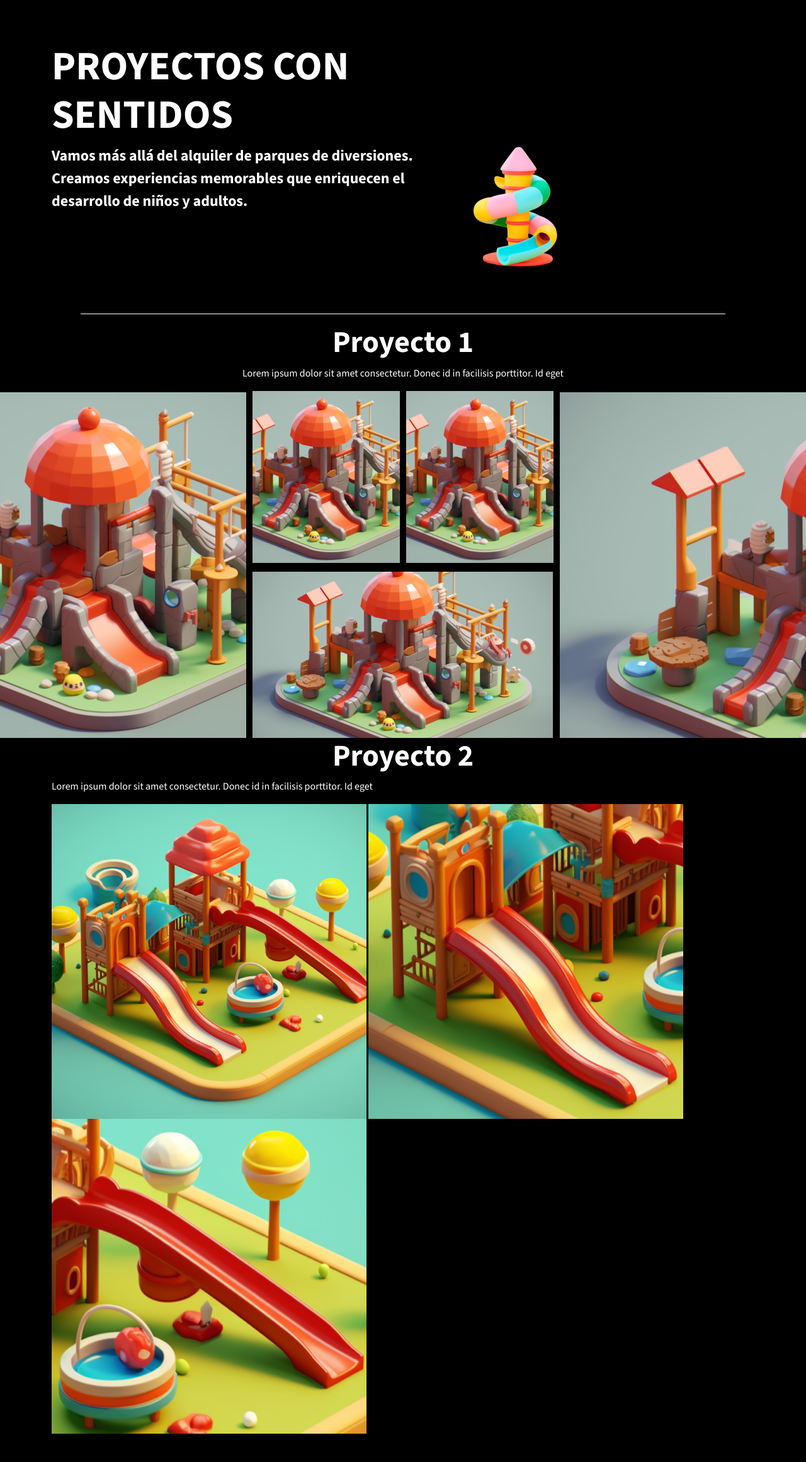
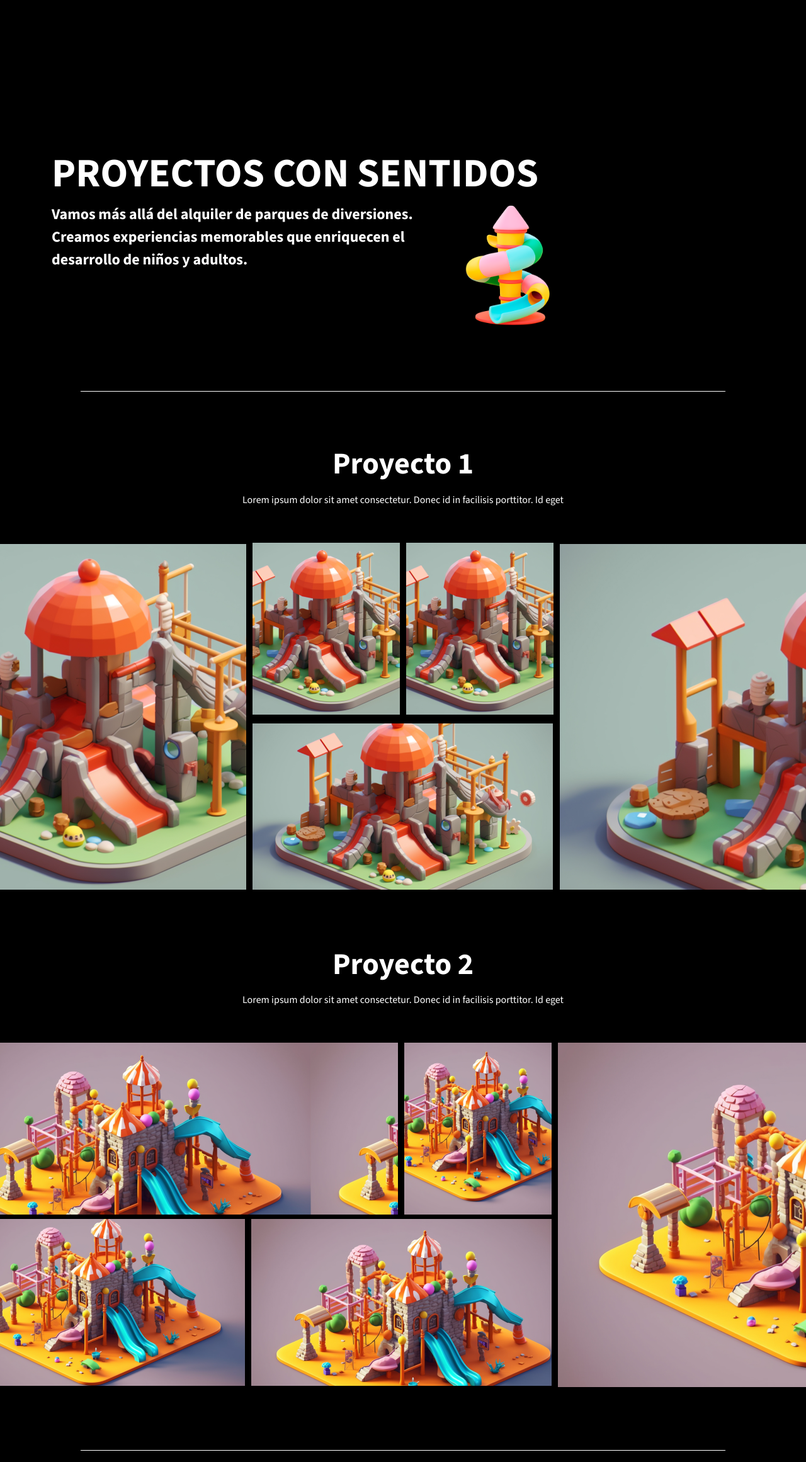
Before and after one commit to Ximenaux/mapala, a plain HTML site: page pages/projects.html in a window 1280 px wide. Shown: the part 119-2441 px from the top of the page at 63% size. Drawn offline with nearby package versions, Linux system fonts and the light colour scheme.

Commit message:
cambio icono navbar

```diff
--- a/css/style.css
+++ b/css/style.css
@@ -1,5 +1,4 @@
 * {
-    background-color: black;
     margin: 0;
     padding: 0;
     text-decoration: none;
@@ -16,9 +15,13 @@ body {
 
 hr {
     width: 80%;
-    margin-top: 70px;
+    margin-top: 100px;
     margin-left: 10%;
     opacity: 100%;
+}
+
+a{
+    background-color: black;
 }
 
 /*Header*/
@@ -34,7 +37,7 @@ header {
 }
 
 header nav {
-    background-color: none;
+    background-color: black;
 }
 
 header nav ul {
@@ -55,15 +58,27 @@ a {
 }
 
 /*BARRA DE NAVEGACION bootstrap*/
+.header{
+    background-color: black;
+}
+
+.bg-body-tertiary{
+    --bs-bg-opacity: none;
+}
+
 .navbar {
     background-color: black;
-    padding: 0;
-    justify-content: space-between;
-    width: auto;
+    width: 100%;
+    padding: 0px;
+}
+
+.container{
+    background-color: black;
 }
 
 #navbarNav {
     justify-content: flex-end;
+    background-color: #010101;
 }
 
 .navbar-brand {
@@ -90,7 +105,7 @@ a {
 
 /*Inicio Portada*/
 #portada {
-    height: 82vh;
+    height: 100vh;
     display: flex;
     flex-direction: column;
     justify-content: center;
@@ -98,7 +113,7 @@ a {
 }
 
 .tituloPrincipalHome {
-    max-width: 50rem;
+    max-width: 40rem;
     display: flex;
     text-align: center;
     line-height: 70px;
@@ -115,6 +130,10 @@ a {
     font-size: 64px;
     font-weight: 700;
     font-style: normal
+}
+
+h2 {
+    padding: 50px 0px 26px 0px;
 }
 
 .parrafoMain {
@@ -217,7 +236,7 @@ main {
     grid-area: imagenesproyectos;
 }
 
-.proyectosRecientes {
+.imgsProyectosRecientes {
     display: grid;
     grid-template-areas:
         "proyectostitulo proyectostitulo proyectostitulo"
@@ -240,7 +259,7 @@ main {
     display: flex;
     flex-direction: column;
     align-items: center;
-    margin-top: 125px;
+    margin-top: 55px;
 }
 
 .logosCentrosComerciales {
@@ -260,48 +279,63 @@ main {
 .iconoProyectos {
     width: 142px;
     height: 199px;
+    display: flex;
+    flex-direction: row;
+    justify-content: end;
 }
 
-.proyecto1{
+.tituloPrincipal {
+    padding-top: 170px;
+}
+
+.tituloProyecto1 {
+    padding: 70px 0px 5px 0px;
+}
+
+.tituloProyecto2 {
+    padding: 90px 0px 5px 0px;
+}
+
+.proyecto1 {
     align-items: end;
 }
 
-.descripcionProyecto1{
+.descripcionProyectos {
     display: flex;
     justify-content: center;
+    padding: 3px 0px 40px 0px;
+    ;
 }
 
-.parque1_1{
+/*Galeria Proyecto 1*/
+.parque1_1 {
     grid-area: parque1_1;
 }
 
-.parque1_2{
+.parque1_2 {
     grid-area: parque1_2;
 }
 
-.parque1_3{
+.parque1_3 {
     grid-area: parque1_3;
 }
 
-.parque1_4{
+.parque1_4 {
     grid-area: parque1_4;
 }
 
-.parque1_5{
+.parque1_5 {
     grid-area: parque1_5;
 }
 
-.proyecto1{
+.proyecto1 {
     display: grid;
     grid-template-areas:
         "parque1_1 parque1_2 parque1_3 parque1_5"
         "parque1_1 parque1_4 parque1_4 parque1_5";
 
-   /*Puedo reemplazar cualquier unidad de medida por auto y funcionaria como un fr"*/
     grid-template-columns: 1fr 1fr 1fr 1fr;
     grid-template-rows: 1fr 1fr;
-
-   /*puedo usar gap como shortcut para agregar separaciones tanto verticales como horizontales*/
     row-gap: 5px;
     column-gap: 10px;
     margin: 0;
@@ -309,22 +343,41 @@ main {
 
 }
 
+/*Galeria Proyecto 2*/
+.parque2_1 {
+    grid-area: parque2_1;
+}
 
+.parque2_2 {
+    grid-area: parque2_2;
+}
 
+.parque2_3 {
+    grid-area: parque2_3;
+}
 
+.parque2_4 {
+    grid-area: parque2_4;
+}
 
+.parque2_5 {
+    grid-area: parque2_5;
+}
 
+.proyecto2 {
+    display: grid;
+    grid-template-areas:
+        "parque2_2 parque2_2 parque2_5 parque2_3"
+        "parque2_1 parque2_4 parque2_4 parque2_3";
 
+    grid-template-columns: auto;
+    grid-template-rows: auto;
+    row-gap: 5px;
+    column-gap: 10px;
+    margin: 0;
+    justify-content: center;
 
-
-
-
-
-
-
-
-
-
+}
 
 /*Nosotros*/
 .seccionNosotros {
--- a/pages/projects.html
+++ b/pages/projects.html
@@ -62,18 +62,14 @@
     <!-- Encabezado -->
     <main class="container">
         <section class="row">
-            <div class="col-7">
+            <div class="col-9">
                 <h1 class="tituloPrincipal">PROYECTOS CON SENTIDOS</h1>
             </div>
             <div class="col-7">
-                <p class="parrafosPrincipales">Vamos más allá del alquiler de parques de diversiones. Creamos
-                    experiencias
-                    memorables que enriquecen el
-                    desarrollo de niños y adultos.</p>
+                <p class="parrafosPrincipales">Vamos más allá del alquiler de parques de diversiones. Creamos experiencias memorables que enriquecen el desarrollo de niños y adultos.</p>
             </div>
-            <div class="col-2">
-                <img class="iconoProyectos" src="../img/icono_tobogan_pagina_proyectos.png" alt="Imagen 3d de tobogán"
-                    width="100px">
+            <div class="col">
+                <img class="iconoProyectos" src="../img/icono_tobogan_pagina_proyectos.png" alt="Imagen 3d de tobogán">
             </div>
 
         </section>
@@ -84,7 +80,7 @@
     <!-- Main: contenido principal -->
     <section class="container">
         <h2 class="tituloProyecto1">Proyecto 1</h2>
-        <p class="descripcionProyecto1">Lorem ipsum dolor sit amet consectetur. Donec id in facilisis porttitor. Id eget
+        <p class="descripcionProyectos">Lorem ipsum dolor sit amet consectetur. Donec id in facilisis porttitor. Id eget
         </p>
         <div class="proyecto1">
                 <img class="parque1_1" src="../img/parque1/parque1_1.png" alt="">
@@ -94,12 +90,14 @@
                 <img class="parque1_5" src="../img/parque1/parque1_5.png" alt="">
         </div>
 
-        <h2>Proyecto 2</h2>
-        <p class="descripcion">Lorem ipsum dolor sit amet consectetur. Donec id in facilisis porttitor. Id eget </p>
-        <div>
-            <img src="../img/imagen_proyecto2_1.png" alt="Foto toboganes 1" width="500px">
-            <img src="../img/imagen_proyecto2_2.png" alt="Foto toboganes 2" width="500px">
-            <img src="../img/imagen_proyecto2_3.png" alt="Foto toboganes 3" width="500px">
+        <h2 class="tituloProyecto2">Proyecto 2</h2>
+        <p class="descripcionProyectos">Lorem ipsum dolor sit amet consectetur. Donec id in facilisis porttitor. Id eget </p>
+        <div class="proyecto2">
+            <img class="parque2_1" src="../img/parque2/parque2_1.png" alt="">
+                <img class="parque2_2" src="../img/parque2/parque2_2.png" alt="">
+                <img class="parque2_3" src="../img/parque2/parque2_3.png" alt="">
+                <img class="parque2_4" src="../img/parque2/parque2_4.png" alt="">
+                <img class="parque2_5" src="../img/parque2/parque2_5.png" alt="">
         </div>
     </section>
 
```
Also changed, not shown: index.html (+6 -3 lines), img/parque2/parque2_1.png (added), img/parque2/parque2_2.png (added), img/parque2/parque2_3.png (added), img/parque2/parque2_4.png (added), img/parque2/parque2_5.png (added). Lines whose indentation alone changed are shown as unchanged.
